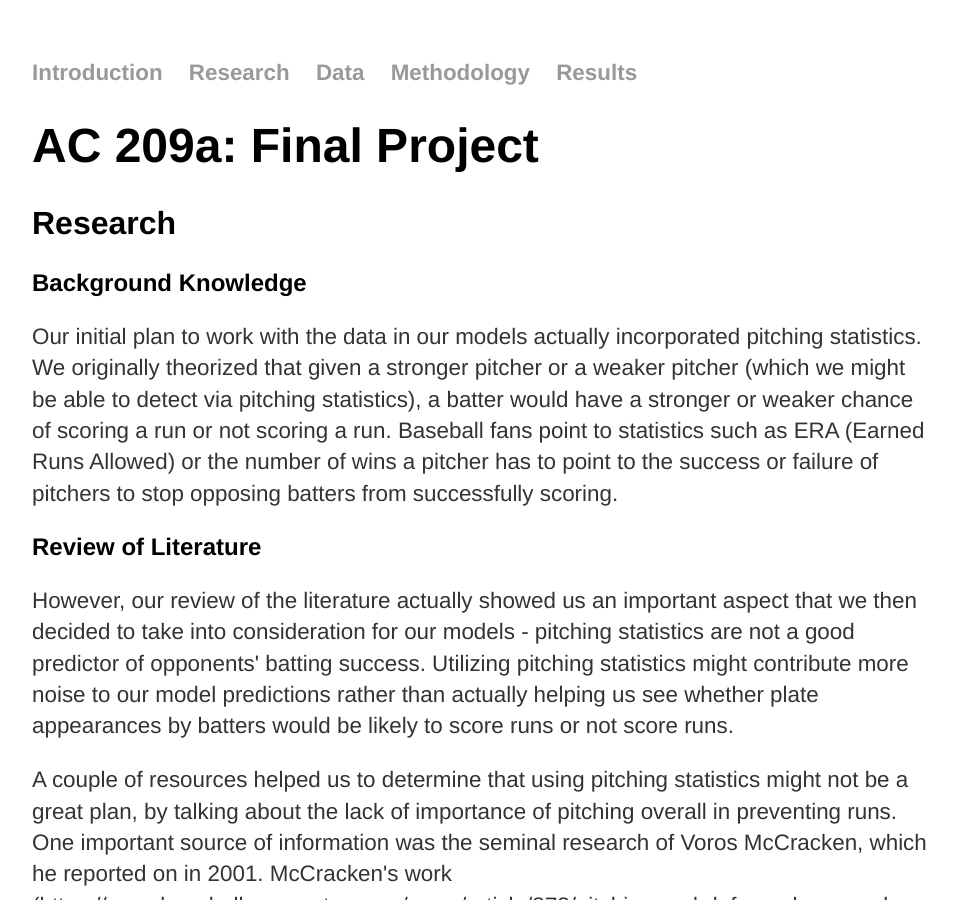
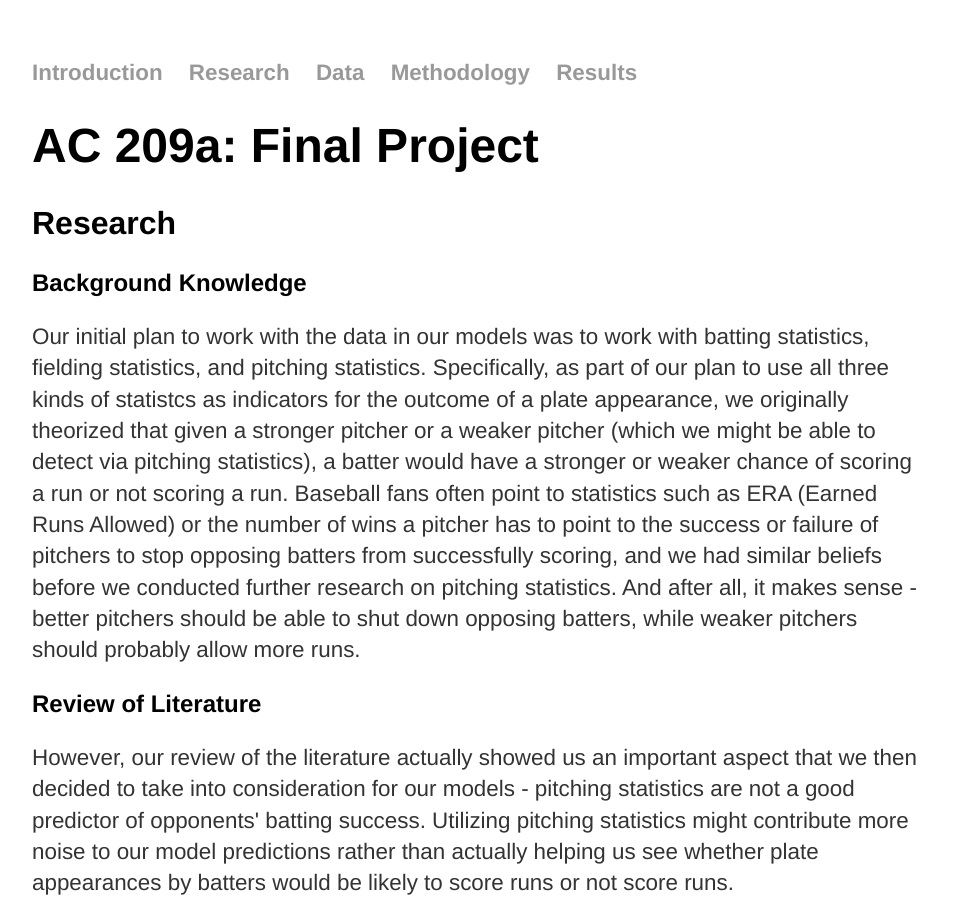
Before and after one commit to handypark/handypark.github.io, a Jekyll site: the page built from research.html, in a window 1280 px wide and 900 px high. Shown: the whole window, without its empty margins (160-1117 px from the left). Built offline with Jekyll 4.4.1, drawn with Linux system fonts in a browser that asks for light colours.

Commit message:
Update research.html

```diff
--- a/research.html
+++ b/research.html
@@ -8,11 +8,15 @@ title: Research
 	<h2>Research</h2>
 	<h3>Background Knowledge</h3>
 	<p>
-		Our initial plan to work with the data in our models actually incorporated pitching statistics. We originally theorized that
-		given a stronger pitcher or a weaker pitcher (which we might be able to detect via pitching statistics), a batter would have
-		a stronger or weaker chance of scoring a run or not scoring a run. Baseball fans point to statistics such as ERA
+		Our initial plan to work with the data in our models was to work with batting statistics, fielding statistics,
+		and pitching statistics. Specifically, as part of our plan to use all three kinds of statistcs as indicators for
+		the outcome of a plate appearance, we originally theorized that given a stronger pitcher or a weaker pitcher
+		(which we might be able to detect via pitching statistics), a batter would have
+		a stronger or weaker chance of scoring a run or not scoring a run. Baseball fans often point to statistics such as ERA
 		(Earned Runs Allowed) or the number of wins a pitcher has to point to the success or failure of pitchers to stop
-		opposing batters from successfully scoring.
+		opposing batters from successfully scoring, and we had similar beliefs before we conducted further research on
+		pitching statistics. And after all, it makes sense - better pitchers should be able to shut down opposing batters,
+		while weaker pitchers should probably allow more runs.
 	</p>
 	<h3>Review of Literature</h3>
 	<p>
```
